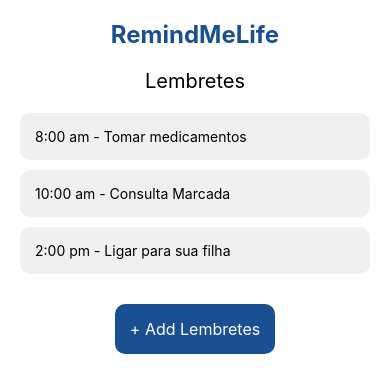
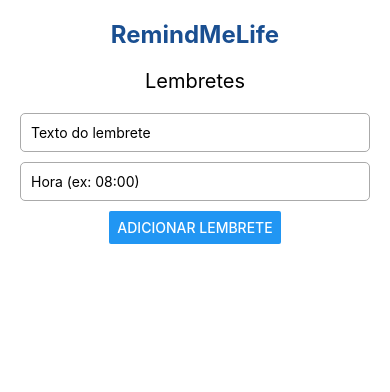
Before and after one commit to Art7hurDutra/RemindMeLife, a React Native app: screen /Reminders in a window 390 px wide. Shown: the top 392 px of the page. Built offline with nearby package versions, Linux system fonts and the light colour scheme.

Commit message:
Update RemindersScreen.js
Nesta versão o codigo foi aprimorado e recebeu novas funções, a principal foi a possibilidade de adicionar lembretes.

```diff
--- a/screens/RemindersScreen.js
+++ b/screens/RemindersScreen.js
@@ -1,23 +1,72 @@
-import React from 'react';
-import { View, Text, StyleSheet, TouchableOpacity } from 'react-native';
+
+import React, { useState, useEffect } from 'react';
+import { View, Text, TextInput, Button, FlatList, TouchableOpacity, StyleSheet } from 'react-native';
+import AsyncStorage from '@react-native-async-storage/async-storage';
 
 export default function RemindersScreen() {
+  const [lembretes, setLembretes] = useState([]);
+  const [texto, setTexto] = useState('');
+  const [hora, setHora] = useState('');
+
+  useEffect(() => {
+    carregarLembretes();
+  }, []);
+
+  async function carregarLembretes() {
+    const dados = await AsyncStorage.getItem('lembretes');
+    if (dados) setLembretes(JSON.parse(dados));
+  }
+
+  async function salvarLembretes(novos) {
+    await AsyncStorage.setItem('lembretes', JSON.stringify(novos));
+  }
+
+  function adicionarLembrete() {
+    if (!texto || !hora) return;
+    const novo = [...lembretes, { id: Date.now().toString(), texto, hora }];
+    setLembretes(novo);
+    salvarLembretes(novo);
+    setTexto('');
+    setHora('');
+  }
+
+  function excluirLembrete(id) {
+    const novo = lembretes.filter((l) => l.id !== id);
+    setLembretes(novo);
+    salvarLembretes(novo);
+  }
+
   return (
     <View style={styles.container}>
       <Text style={styles.title}>RemindMeLife</Text>
       <Text style={styles.header}>Lembretes</Text>
-      <View style={styles.reminder}>
-        <Text>8:00 am - Tomar medicamentos</Text>
-      </View>
-      <View style={styles.reminder}>
-        <Text>10:00 am - Consulta Marcada</Text>
-      </View>
-      <View style={styles.reminder}>
-        <Text>2:00 pm - Ligar para sua filha</Text>
-      </View>
-      <TouchableOpacity style={styles.addButton}>
-        <Text style={styles.addButtonText}>+ Add Lembretes</Text>
-      </TouchableOpacity>
+
+      <TextInput
+        style={styles.input}
+        placeholder="Texto do lembrete"
+        value={texto}
+        onChangeText={setTexto}
+      />
+      <TextInput
+        style={styles.input}
+        placeholder="Hora (ex: 08:00)"
+        value={hora}
+        onChangeText={setHora}
+      />
+      <Button title="Adicionar Lembrete" onPress={adicionarLembrete} />
+
+      <FlatList
+        data={lembretes}
+        keyExtractor={(item) => item.id}
+        renderItem={({ item }) => (
+          <View style={styles.reminder}>
+            <Text>{item.hora} - {item.texto}</Text>
+            <TouchableOpacity onPress={() => excluirLembrete(item.id)}>
+              <Text style={styles.excluir}>Excluir</Text>
+            </TouchableOpacity>
+          </View>
+        )}
+      />
     </View>
   );
 }
@@ -26,7 +75,25 @@ const styles = StyleSheet.create({
   container: { flex: 1, alignItems: 'center', padding: 20, backgroundColor: '#fff' },
   title: { fontSize: 24, fontWeight: 'bold', color: '#1a4f91' },
   header: { fontSize: 20, marginVertical: 20 },
-  reminder: { padding: 15, backgroundColor: '#f0f0f0', borderRadius: 10, marginBottom: 10, width: '100%' },
-  addButton: { backgroundColor: '#1a4f91', padding: 15, borderRadius: 10, marginTop: 20 },
-  addButtonText: { color: '#fff', fontSize: 16 }
+  input: {
+    borderWidth: 1,
+    borderColor: '#aaa',
+    padding: 10,
+    marginBottom: 10,
+    borderRadius: 5,
+    width: '100%',
+  },
+  reminder: {
+    padding: 15,
+    backgroundColor: '#f0f0f0',
+    borderRadius: 10,
+    marginBottom: 10,
+    width: '100%',
+    flexDirection: 'row',
+    justifyContent: 'space-between',
+  },
+  excluir: {
+    color: 'red',
+    fontWeight: 'bold',
+  }
 });
```
